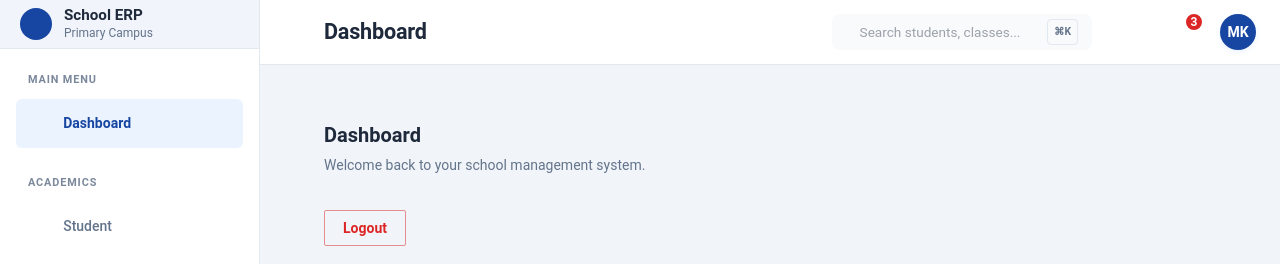
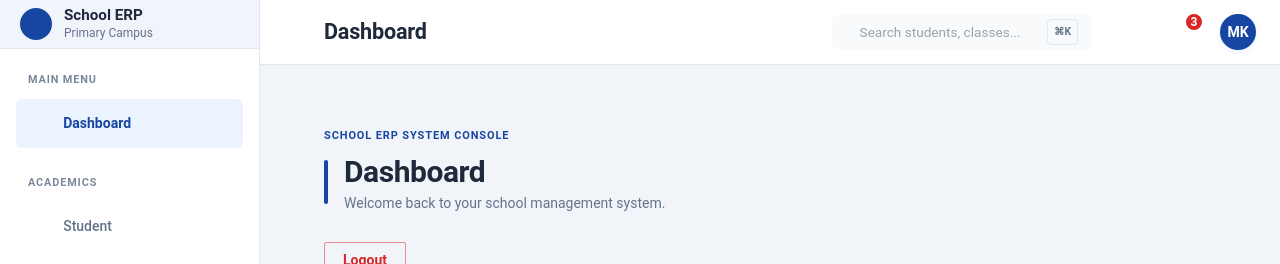
Before and after one commit to manojhp24/school-ERP-Web, a React (Vite) app: page /dashboard in a window 1280 px wide. Shown: the top 264 px of the page. Built offline with nearby package versions, Linux system fonts and the light colour scheme; sample sign-in values are in the browser's storage; some icons are missing.

Commit message:
enhance shared layout components with improved page header and container design

```diff
--- a/src/components/PageContainer.jsx
+++ b/src/components/PageContainer.jsx
@@ -1,29 +1,58 @@
 import { Box } from "@mui/material";
 
-const PageContainer = ({ children }) => {
+/**
+ * PageContainer provides unified, responsive padding, layout constraints,
+ * and vertical spacing rhythm for all modules inside the School ERP console.
+ *
+ * Supports three layout variants:
+ * - "standard": (Default) Max-width of 1400px. Perfect for tables, grids, and listings.
+ * - "compact": Max-width of 960px. Ideal for input forms, profiles, or detail cards.
+ * - "fluid": 100% width. Used for large scale reports or data grids.
+ */
+const PageContainer = ({
+  children,
+  variant = "standard",
+  gap = { xs: 2.5, sm: 3.5 },
+  maxWidth,
+  sx = {},
+  ...props
+}) => {
+  // Determine maximum layout width based on the selected variant
+  let resolveMaxWidth = "1400px";
+  if (variant === "compact") {
+    resolveMaxWidth = "960px";
+  } else if (variant === "fluid") {
+    resolveMaxWidth = "100%";
+  }
+
+  // Allow manual overrides via maxWidth prop
+  if (maxWidth !== undefined) {
+    resolveMaxWidth = maxWidth;
+  }
+
   return (
     <Box
       sx={{
         display: "flex",
         flexDirection: "column",
-        gap: {
-          xs: 2,
-          sm: 3,
+        gap: gap,
+        width: "100%",
+        px: {
+          xs: 2,    // Compact spacing on mobile
+          sm: 3,    // Medium spacing on tablets
+          md: 4,    // Generous breathing room on desktop
+        },
+        py: {
+          xs: 2.5,
+          sm: 3.5,
           md: 4,
         },
-        width: "100%",
-        px: {
-          xs: 2,
-          sm: 3,
-          md: 4,
-        },
-        py: {
-          xs: 2,
-          sm: 3,
-        },
-        maxWidth: "1400px",
+        maxWidth: resolveMaxWidth,
         mx: "auto",
+        boxSizing: "border-box",
+        ...sx,
       }}
+      {...props}
     >
       {children}
     </Box>
--- a/src/components/PageHeader.jsx
+++ b/src/components/PageHeader.jsx
@@ -1,28 +1,226 @@
-import { Box, Typography } from "@mui/material";
+import { Link as RouterLink, useNavigate } from "react-router-dom";
+import {
+  Box,
+  Typography,
+  IconButton,
+  Breadcrumbs,
+  Link,
+  Divider,
+  Stack,
+} from "@mui/material";
 
-const PageHeader = ({ title, subtitle, actions }) => {
+import ArrowBackOutlinedIcon from "@mui/icons-material/ArrowBackOutlined";
+import NavigateNextIcon from "@mui/icons-material/NavigateNext";
+
+/**
+ * PageHeader provides a premium, enterprise-grade header layout for the School ERP.
+ *
+ * Satisfies User Version 1 styling:
+ * - Left primary accent pill (4px width) scaling from 26px (title only) to 44px (title + subtitle).
+ * - High-fidelity bold static title typography.
+ * - Branded uppercase category segment directly above the header.
+ * - Elegant bottom divider topped with a 56px primary colored visual anchor tab.
+ * - Purely static UI with zero transitions or animations.
+ */
+const PageHeader = ({
+  title,
+  subtitle,
+  actions,
+  breadcrumbs = [],
+  backPath = "",
+  onBackClick = null,
+  showDivider = false,
+  category = "School ERP System Console",
+  sx = {},
+}) => {
+  const navigate = useNavigate();
+  const hasBackAction = Boolean(backPath || onBackClick);
+
+  const handleBack = () => {
+    if (onBackClick) {
+      onBackClick();
+    } else if (backPath) {
+      navigate(backPath);
+    }
+  };
+
   return (
+    <Stack spacing={1.5} sx={{ width: "100%", ...sx }}>
+      {/* Top Section: Category and Breadcrumbs */}
+      <Stack spacing={0.5}>
+        {category && (
+          <Typography
+            variant="overline"
+            color="primary.main"
+            sx={{
+              fontWeight: 700,
+              letterSpacing: "0.08em",
+              lineHeight: 1.2,
+              fontSize: "0.6875rem",
+              textTransform: "uppercase",
+            }}
+          >
+            {category}
+          </Typography>
+        )}
+
+        {breadcrumbs.length > 0 && (
+          <Breadcrumbs
+            separator={
+              <NavigateNextIcon
+                sx={{ fontSize: "0.85rem", color: "text.disabled" }}
+              />
+            }
+            aria-label="breadcrumb"
+          >
+            <Link
+              component={RouterLink}
+              to="/dashboard"
+              underline="hover"
+              color="text.secondary"
+              variant="caption"
+              sx={{
+                fontWeight: 500,
+                fontSize: "0.75rem",
+                "&:hover": { color: "primary.main" },
+              }}
+            >
+              Dashboard
+            </Link>
+            {breadcrumbs.map((crumb, index) => {
+              const isLast = index === breadcrumbs.length - 1;
+              return isLast ? (
+                <Typography
+                  key={crumb.label}
+                  variant="caption"
+                  color="text.primary"
+                  sx={{ fontWeight: 600, fontSize: "0.75rem" }}
+                >
+                  {crumb.label}
+                </Typography>
+              ) : (
+                <Link
+                  key={crumb.label}
+                  component={RouterLink}
+                  to={crumb.path}
+                  underline="hover"
+                  color="text.secondary"
+                  variant="caption"
+                  sx={{
+                    fontWeight: 500,
+                    fontSize: "0.75rem",
+                    "&:hover": { color: "primary.main" },
+                  }}
+                >
+                  {crumb.label}
+                </Link>
+              );
+            })}
+          </Breadcrumbs>
+        )}
+      </Stack>
+
+      {/* Main Header Block: Title, Subtitle, Pill and Actions */}
       <Box
         sx={{
           display: "flex",
           justifyContent: "space-between",
-        alignItems: "center",
+          alignItems: "flex-end",
+          flexWrap: "wrap",
           gap: 2,
-        flexWrap: "wrap",
         }}
       >
+        <Box sx={{ display: "flex", alignItems: "flex-start" }}>
+          {/* Flat Back Button */}
+          {hasBackAction && (
+            <IconButton
+              onClick={handleBack}
+              size="small"
+              sx={{
+                color: "text.secondary",
+                bgcolor: "background.neutral",
+                border: "1px solid",
+                borderColor: "divider",
+                borderRadius: 1.5,
+                p: 0.75,
+                mr: 2,
+                mt: 0.25,
+                "&:hover": {
+                  bgcolor: "action.hover",
+                  color: "text.primary",
+                },
+              }}
+            >
+              <ArrowBackOutlinedIcon sx={{ fontSize: "1.15rem" }} />
+            </IconButton>
+          )}
+
+          {/* Left Vertical Accent Pill (4px width) */}
+          <Box
+            sx={{
+              width: "4px",
+              height: subtitle ? "44px" : "26px",
+              bgcolor: "primary.main",
+              borderRadius: "2px",
+              mr: 2,
+              mt: subtitle ? 0.75 : 0.5,
+              flexShrink: 0,
+            }}
+          />
+
+          {/* Title & Subtitle */}
           <Box>
-        <Typography variant="h3">{title}</Typography>
-
+            <Typography
+              component="h1"
+              sx={{
+                fontSize: { xs: "1.375rem", sm: "1.625rem", md: "1.875rem" },
+                fontWeight: 750,
+                letterSpacing: "-0.015em",
+                color: "text.primary",
+                lineHeight: 1.2,
+              }}
+            >
+              {title}
+            </Typography>
             {subtitle && (
-          <Typography variant="body2" color="text.secondary" sx={{ mt: 0.5 }}>
+              <Typography
+                variant="body2"
+                color="text.secondary"
+                sx={{ mt: 0.5, lineHeight: 1.4 }}
+              >
                 {subtitle}
               </Typography>
             )}
           </Box>
+        </Box>
 
-      {actions && <Box>{actions}</Box>}
+        {/* Action Widgets */}
+        {actions && (
+          <Box sx={{ display: "flex", alignItems: "center", gap: 1.5 }}>
+            {actions}
           </Box>
+        )}
+      </Box>
+
+      {/* Elegant Divider with Visual Anchor Tab */}
+      {showDivider && (
+        <Box sx={{ width: "100%", position: "relative", mt: 1 }}>
+          <Divider />
+          <Box
+            sx={{
+              width: "56px",
+              height: "3px",
+              bgcolor: "primary.main",
+              position: "absolute",
+              top: 0,
+              left: 0,
+              mt: "-2px",
+              borderRadius: "1.5px",
+            }}
+          />
+        </Box>
+      )}
+    </Stack>
   );
 };
 
```
Lines whose indentation alone changed are shown as unchanged.
